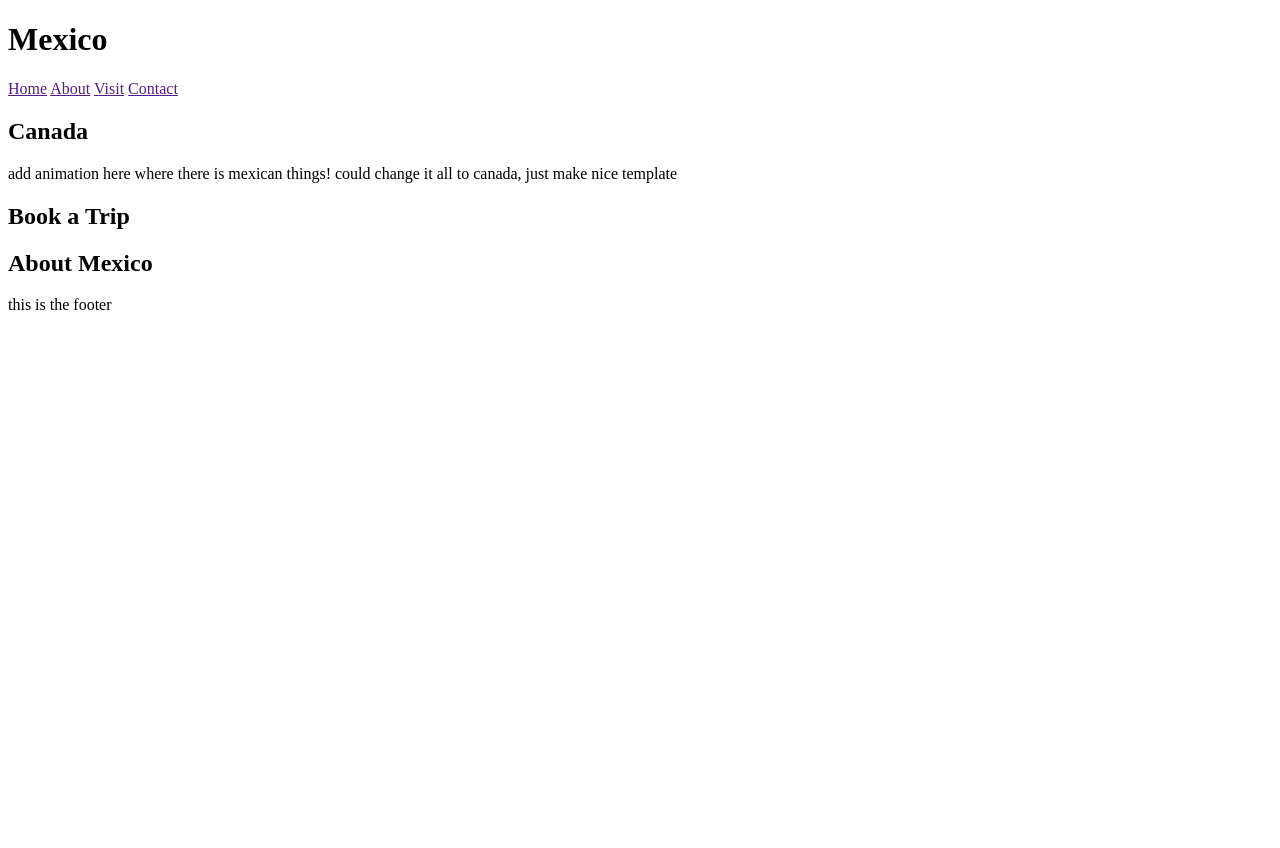
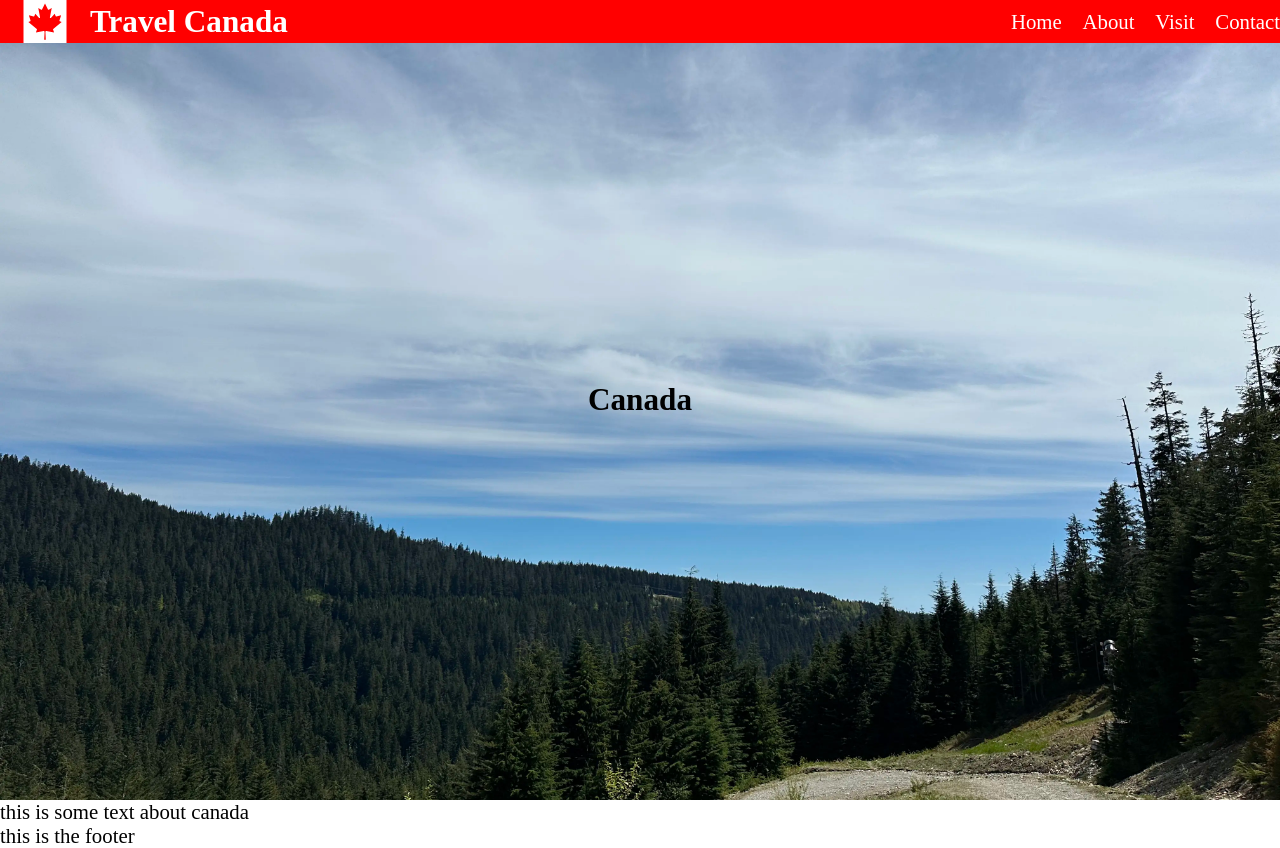
Before and after one commit to ihawp/bcit, a PHP site: page / in a window 1280 px wide. Before the commit the page ends 310 px from the top, so only its background shows below. Run offline with PHP 8.4, Linux system fonts and the light colour scheme.

Commit message:
added two images to country-page along with navbar and general semantics, set up external css stylesheet, added favicon

```diff
--- a/web-development-1/country-page/index.html
+++ b/web-development-1/country-page/index.html
@@ -3,30 +3,47 @@
 <head>
   <meta name="viewport" content="width=device-width, initial-scale=1.0">
   <meta charset="UTF-8">
+  <meta name="author" content="Warren Chemerika">
+  <meta name="Description" content="Warren Chemerika">
+  <link rel="icon" href="media/shooting-star.ico" type="image/x-icon">
   <title>Country Page | Warren Chemerika</title>
+  <link rel="stylesheet" href="style.css">
 </head>
 <body>
-  <header>
-    <h1>Mexico</h1>
-    <nav>
-      <a href="">Home</a>
-      <a href="">About</a>
-      <a href="">Visit</a>
-      <a href="">Contact</a>
+  <header class="flex items-center">
+    <nav class="display-inherit items-center justify-start">
+      <!-- https://upload.wikimedia.org/wikipedia/commons/c/cf/Flag_of_Canada.svg -->
+      <img src="media/canada-flag.svg" alt="Canada Flag" width="90" height="43" />
+      <h1 title="Travel Canada">Travel Canada</h1>
+    </nav>
+    <nav class="display-inherit justify-end">
+      <ul class="display-inherit gap-1">
+        <li>
+          <a href="index.html" rel="noopener">Home</a>
+        </li>
+        <li>
+          <a href="about.html" rel="noopener">About</a>
+        </li>
+        <li>
+          <a href="visit.html" rel="noopener">Visit</a>
+        </li>
+        <li>
+          <a href="contact.html" rel="noopener">Contact</a>
+        </li>
+      </ul>
     </nav>
   </header>
   <main>
-    <section id="hero">
+    <section id="hero" class="flex items-center justify-center">
       <h2>Canada</h2>
-      <p>add animation here where there is mexican things!
-          could change it all to canada, just make nice template
+    </section>
+    <section>
+      <p>
+        this is some text about canada
       </p>
     </section>
-    <section id="book">
-      <h2>Book a Trip</h2>
-    </section>
     <section>
-      <h2>About Mexico</h2>
+
     </section>
   </main>
   <footer>
--- a/web-development-1/country-page/style.css
+++ b/web-development-1/country-page/style.css
@@ -1,6 +1,94 @@
 /* Warren Chemerika | BCIT */
 /* Country Page Project */
 
-.class {
+* {
+    margin: 0;
+    padding: 0;
+}
+:root {}
+body {
+    background: white;
+    color: black;
+    font-size: 1.3em;
+}
+h1 {
 
 }
+h2 {
+
+}
+a {
+    text-decoration: none;
+    color: black;
+}
+p {
+
+}
+ul {
+    list-style: none;
+}
+header {
+    background-color: #FF0000;
+    color: white;
+    height: max-content;
+    position: fixed;
+    width: 100vw;
+}
+nav {
+    flex-grow: 1;
+}
+nav a {
+    color: white;
+}
+
+/* gap */
+.gap-1 {
+    gap: 1em;
+}
+
+/* display */
+.display-inherit {
+    display: inherit;
+}
+
+/* flex */
+.flex {
+    display: flex;
+}
+.flex-col {
+    flex-direction: column;
+}
+
+/* align-items */
+.items-center {
+    align-items: center;
+}
+.items-start {
+    align-items: start;
+}
+.items-end {
+    align-items: end;
+}
+
+/* justify-items */
+.justify-center {
+    justify-content: center;
+}
+.justify-start {
+    justify-content: start;
+}
+.justify-end {
+    justify-content: end;
+}
+
+/* hero */
+#hero {
+    /* this is my own image taken at Cypress Mountain */
+    background-image: url("media/bg.webp");
+    height: 100vh;
+    background-position: center;
+    background-size: cover;
+}
+
+/* add loading of smaller image for table/mobile */
+/* via media tags */
```
Also changed, not shown: web-development-1/country-page/about.html (added, +10 -0 lines), web-development-1/country-page/contact.html (added, +10 -0 lines), web-development-1/country-page/visit.html (added, +10 -0 lines), web-development-1/country-page/media/bg.webp (added), web-development-1/country-page/media/canada-flag.svg (added), web-development-1/country-page/media/shooting-star.ico (added).
